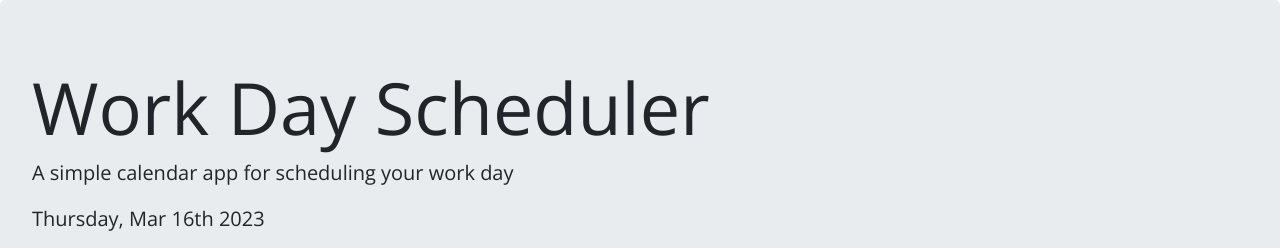
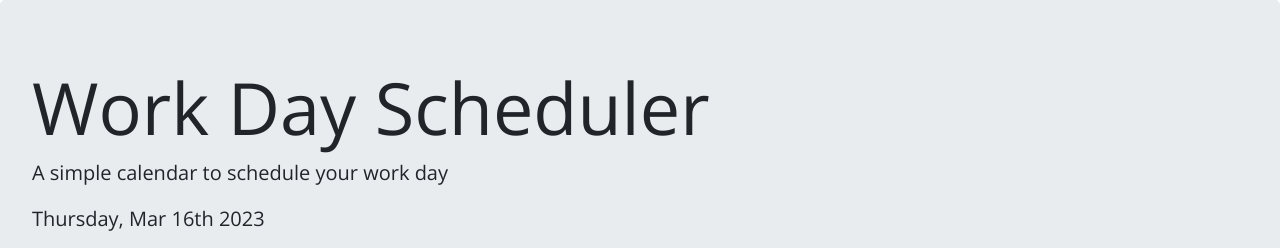
Before and after one commit to JeremyHoang7/Challenge-5-Work-Day-Scheduler, a plain HTML site: page Develop/index.html in a window 1280 px wide. Shown: the top 248 px of the page. Drawn offline with nearby package versions, Linux system fonts and the light colour scheme.

Commit message:
more small updates

```diff
--- a/Develop/index.html
+++ b/Develop/index.html
@@ -16,7 +16,7 @@
 <body>
 	<header class="jumbotron">
 		<h1 class="display-3">Work Day Scheduler</h1>
-		<p class="lead">A simple calendar app for scheduling your work day</p>
+		<p class="lead">A simple calendar to schedule your work day</p>
 		<p id="currentDay" class="lead"></p>
 	</header>
 
```
